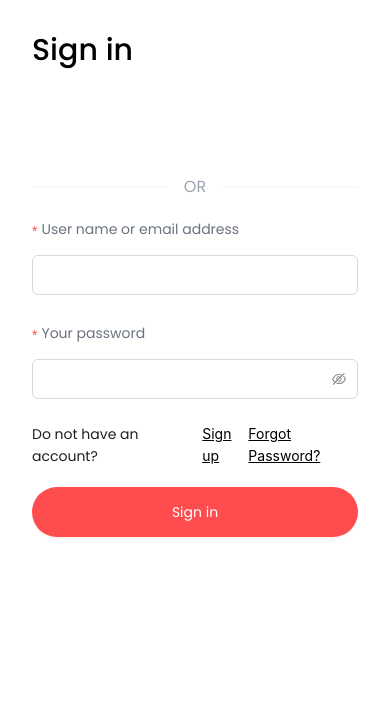
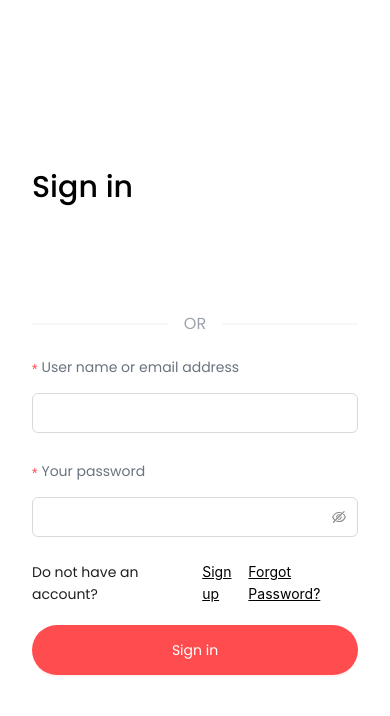
Before and after one commit to phattran2409/SWP391, a React (Vite) app in the folder Front-end/koi-fish/: page /login in a window 390 px wide. Shown: the top 716 px of the page. Built offline with nearby package versions, Linux system fonts and the light colour scheme.

Commit message:
remove scss

```diff
--- a/Front-end/koi-fish/src/components/authen-template/authenTemplate.jsx
+++ b/Front-end/koi-fish/src/components/authen-template/authenTemplate.jsx
@@ -1,6 +1,6 @@
 // eslint-disable-next-line no-unused-vars
 import React from "react";
-import "./index.scss";
+import "./index.css";
 
 // eslint-disable-next-line react/prop-types
 function AuthenTemplate ({ children }){
--- a/Front-end/koi-fish/src/components/authen-template/index.scss
+++ b/Front-end/koi-fish/src/components/authen-template/index.css
@@ -1,9 +1,11 @@
-/* Chia đôi chiều rộng của trang */
+/* Container for splitting page width */
 .container-image {
-  @apply flex min-h-full w-full
+  display: flex;
+  min-height: 100vh;
+  width: 100%;
 }
 
-/* Phần chứa hình ảnh */
+/* Section for displaying an image */
 .image-section {
   width: 55%;
   display: flex;
@@ -11,10 +13,6 @@
   justify-content: center;
   position: relative;
   height: 100vh;
-
-  @media (max-width: 640px) {
-    display: none;
-  }
 }
 
 .image-section img {
@@ -23,7 +21,14 @@
   height: 100%;
 }
 
-/* Overlay text trên hình ảnh */
+/* Hide image section on small screens */
+@media (max-width: 640px) {
+  .image-section {
+    display: none;
+  }
+}
+
+/* Overlay text on top of the image */
 .overlay {
   position: absolute;
   inset: 0;
@@ -31,9 +36,7 @@
   flex-direction: column;
   align-items: flex-start;
   justify-content: flex-end;
-  padding-bottom: 2rem;
-  padding-left: 2rem;
-  padding-right: 1rem;
+  padding: 0 1rem 2rem 2rem;
 }
 
 .overlay h1 {
@@ -52,15 +55,17 @@
   width: 85%;
 }
 
-/* Phần chứa form */
+/* Section for containing form */
 .form-section {
   width: 50%;
   padding: 2rem;
   display: flex;
   align-items: center;
   justify-content: center;
+}
 
-  @media (max-width: 768px) {
+@media (max-width: 768px) {
+  .form-section {
     width: 100%;
   }
 }
```
